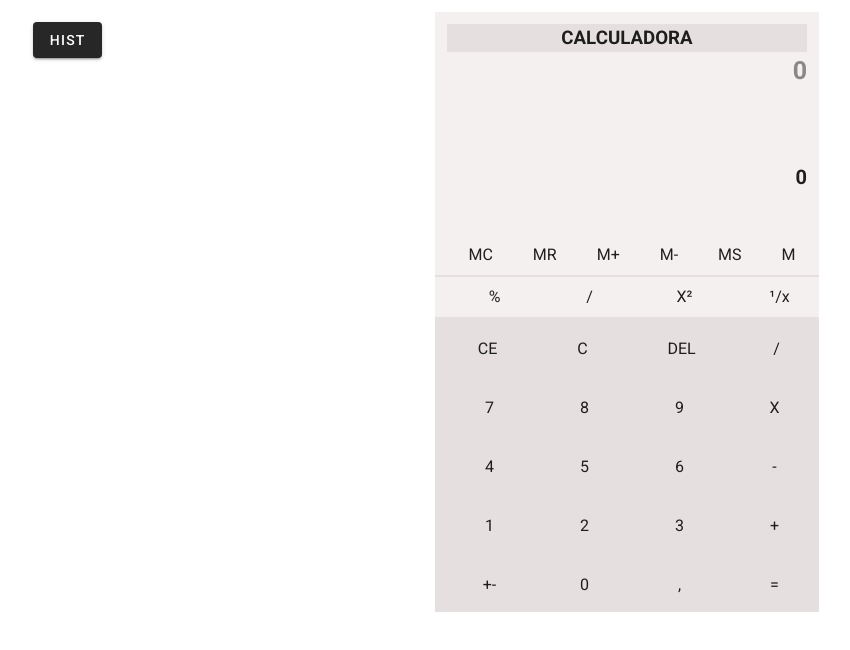
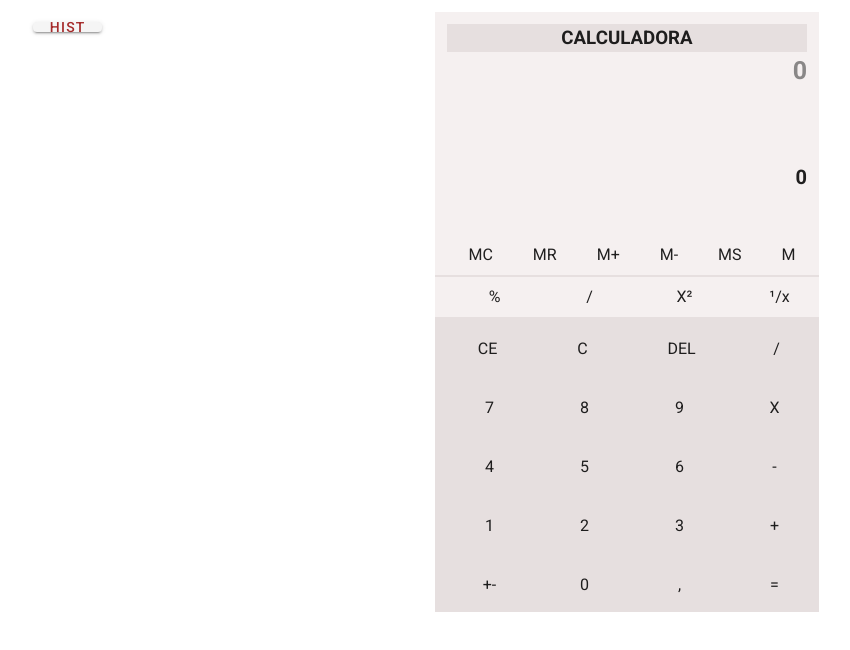
Before and after one commit to GustavoMKarnopp/Calculadora, a Vue app: page / in a window 1280 px wide. Shown: the top 650 px of the page, without its empty margins (25-875 px from the left). Built offline with nearby package versions, Linux system fonts and the light colour scheme.

Commit message:
Estilizando Botão History

```diff
--- a/src/components/shared/AppResult.vue
+++ b/src/components/shared/AppResult.vue
@@ -1,21 +1,17 @@
 <template>
+<main class="body">
     <v-sheet
       class=" overflow-hidden"
-
     >
 
     <AppLayout class="Layout"/>
 
       <v-container >
         <v-row
-
         class="posicaoBTN"
         >
           <v-btn
 
-            class="estilBTN"
-            color="dark"
-            dark
             @click.stop="drawer = !drawer"
           >
             Hist
@@ -50,7 +46,7 @@
         </v-list>
       </v-navigation-drawer>
     </v-sheet>
-
+  </main>
 </template>
 <script>
   import AppLayout from './AppLayout.vue'
@@ -59,6 +55,7 @@ export default {
     AppLayout,
   },
     data () {
+
     return {
       drawer: null,
       items: [
@@ -72,33 +69,59 @@ export default {
 </script>
 <style>
 
+/*=========================================>> CONFIG. MOBILE <<=========================================== */
+
  @media (min-width: 320px){
    .posicaoBTN{
     max-width: 20%;
     max-height:100px;
-
+    margin-right: 40px;
+    position: relative;
+}
+     .estilBTN{
+    max-width: 20%;
+    max-height:100px;
     margin-right: 40px;
     position: relative;
   }
  }
 
+/*=========================================>> CONFIG. TABLET <<=========================================== */
+
+
  @media (min-width: 768px){
-   .posicaoBTN{
+   .estilBTN{
   height:60px;
-  max-width: 20%;
+  max-width: 15%;
   margin-left: 32%;
   margin-right: 40px;
   position: relative;
 }
- }
-  @media (min-width: 1024px){
   .posicaoBTN{
   height:60px;
   max-width: 20%;
+  max-height: 20%;
   margin-left: 32%;
   margin-right: 40px;
   position: relative;
 }
  }
 
+/*=========================================>> CONFIG. DESKTOP <<=========================================== */
+
+
+  @media (min-width: 1024px){
+    .v-btn{
+      max-height: 10px !important;
+      color: brown !important;
+    }
+    .posicaoBTN{
+      margin: 0;
+      margin-left: 33.1%;
+      margin-right: 65%;
+      position: relative;
+    }
+
+}
+
 </style>
```
Lines whose indentation alone changed are shown as unchanged.
